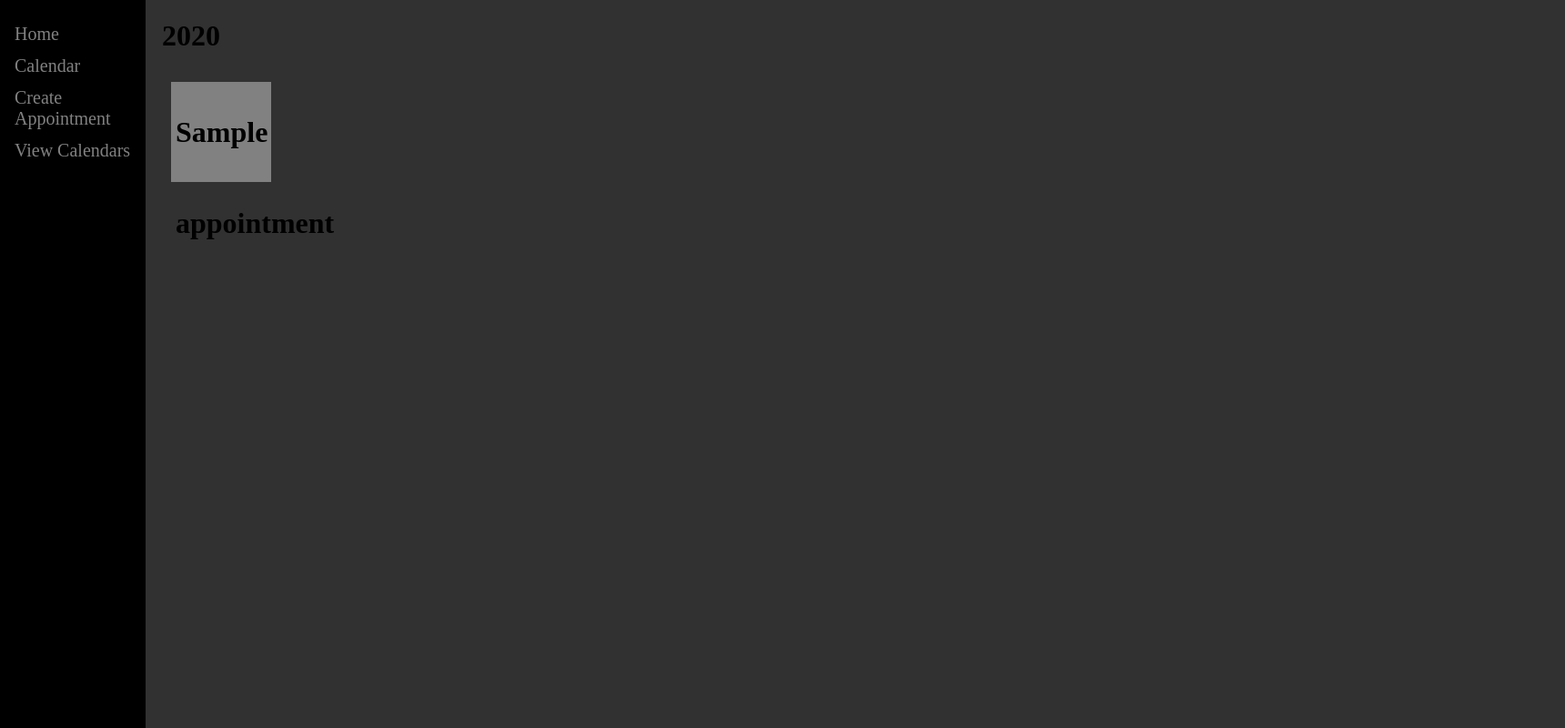
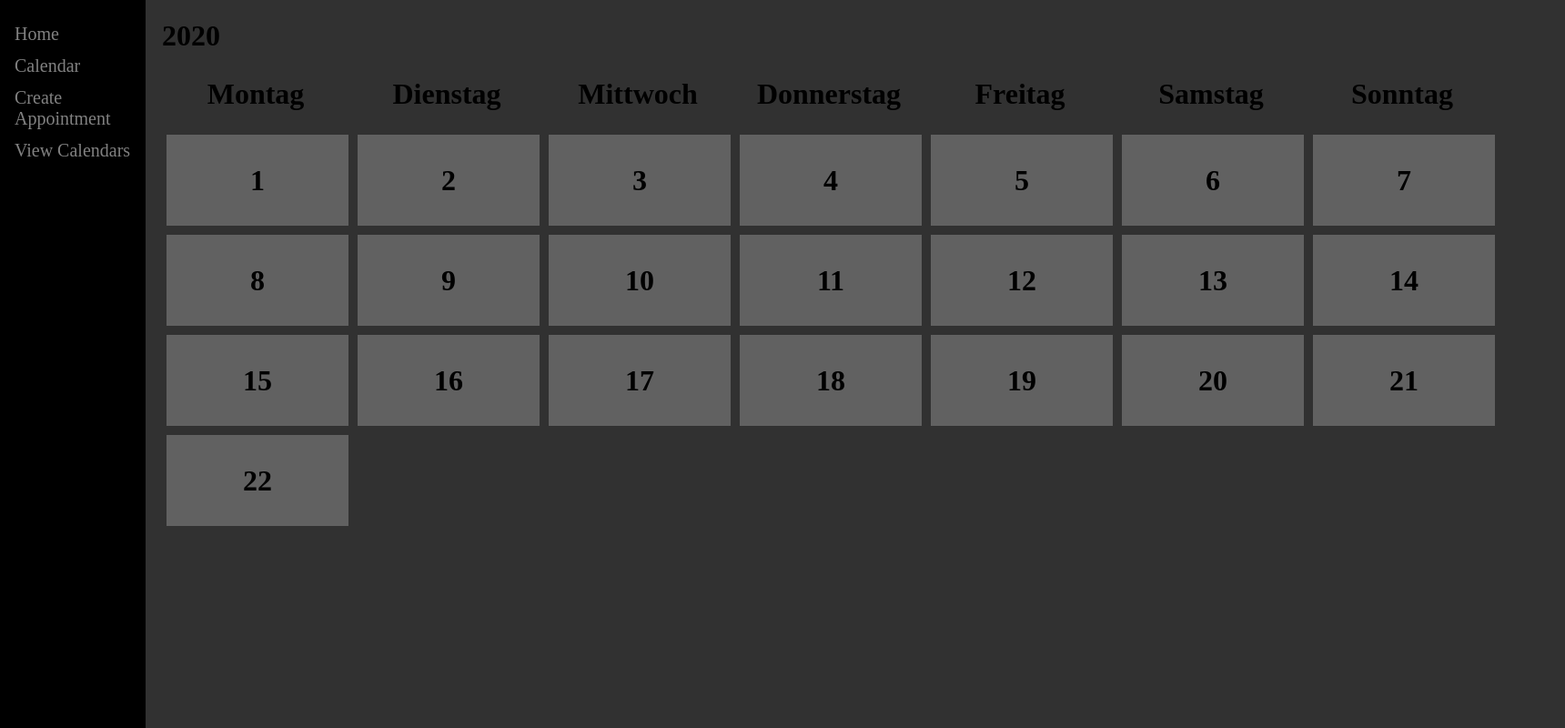
Before and after one commit to Uhgtred/FamilyCalendar, a Django app: template FamilyCalendar/main/templates/main/calendar.html in a window 1720 px wide. Shown: the whole page at 91% size. Run offline with Django 4.2, Linux system fonts and the light colour scheme; the template is opened without the code that fills it: most values are stand-ins (such as "Sample title", 1, 10 or a date in 2020); parts of the project's set-up code (start-up, migrations or seed data) failed here and were passed over.

Commit message:
calendar design mostly done

```diff
--- a/FamilyCalendar/main/static/calendar.css
+++ b/FamilyCalendar/main/static/calendar.css
@@ -6,14 +6,31 @@
   list-style: none;
   flex-wrap: wrap;
   display: flex;
+  width: 1500px;
+}
+
+ul {
+  list-style: none;
+  padding-left: 0;
+  width: 1500px;
+  padding-right: 20px;
+}
+
+li {
+  display: inline-block;
+  width: 196px;   /* I do not understand why it has to be 196 instead of 200 */
+  margin: 5px;
+  color: black;
+  font-weight: bold;
+  font-size: 2em;
+  text-align: center;
 }
 
 .daySquares{
-  background: #818181;
-  padding: 5px;
-  width: 100px;
+  background: #616161;
+  width: 200px;
   height: 100px;
-  margin: 10px;
+  margin: 5px;
   line-height: 100px;
   color: black;
   font-weight: bold;
--- a/FamilyCalendar/main/static/mybase.js
+++ b/FamilyCalendar/main/static/mybase.js
@@ -7,7 +7,7 @@ const currentYear = new Date().getFullYear();
 
 function printCalendarEvent(){
     const pageUrl = basePath + '/calendar/' + currentYear ;
-    window.close();
+    window.close(); // TODO: change this at some point. This feels wrong.
     window.open(pageUrl);
 }
 
--- a/FamilyCalendar/main/templates/main/calendar.html
+++ b/FamilyCalendar/main/templates/main/calendar.html
@@ -8,12 +8,25 @@
     <link rel='stylesheet' href={% static 'calendar.css' %}>
     <script src={% static 'calendar.js' %} async></script>
     <h1>{{list.year}}</h1>
+    <div id="weekDays", class="weekDays">
+        <ul>
+            <li>Montag</li>
+            <li>Dienstag</li>
+            <li>Mittwoch</li>
+            <li>Donnerstag</li>
+            <li>Freitag</li>
+            <li>Samstag</li>
+            <li>Sonntag</li>
+        </ul>
+    </div>
     <div id="Squares" class="Squares">
-        {% for appointment in list.appointment_set.all %}
-            <div id="daySquares" class="daySquares">
-                {{appointment.name}}
-            </div>
-        {% endfor %}
+        {% with '1 2 3 4 5 6 7 8 9 10 11 12 13 14 15 16 17 18 19 20 21 22' as list %}
+            {% for counter in list.split %}
+                <div id="daySquares" class="daySquares">
+                    {{counter}}
+                </div>
+            {% endfor %}
+        {% endwith %}
     </div>
 {% endblock %}
 </html>
```
